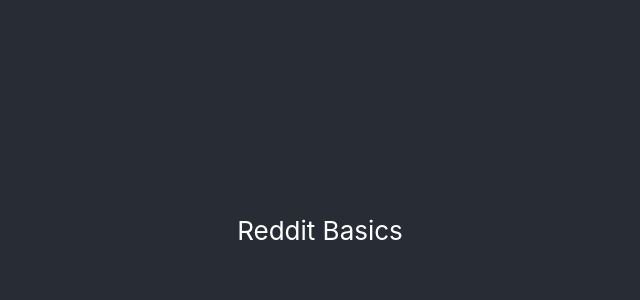
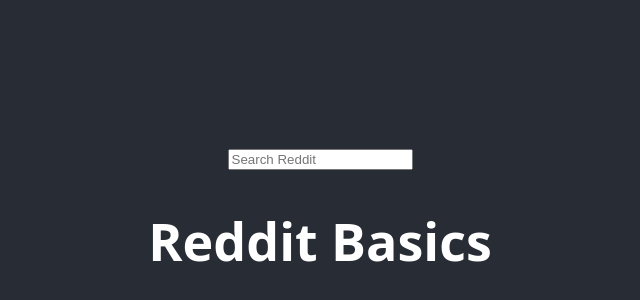
Before and after one commit to Bjsb121/redditbasics, a React (Create React App) app: page / in a window 1280 px wide. Shown: the part 170-470 px from the top of the page, without its empty margins (320-960 px from the left). Built offline with nearby package versions, Linux system fonts and the light colour scheme.

Commit message:
Everything working so far

```diff
--- a/public/index.html
+++ b/public/index.html
@@ -2,7 +2,6 @@
 <html lang="en">
 
 <head>
-  <link rel="stylesheet" href="./index.css" />
   <meta charset="utf-8" />
   <link rel="icon" href="%PUBLIC_URL%/favicon.ico" />
   <meta name="viewport" content="width=device-width, initial-scale=1" />
@@ -10,12 +9,15 @@
   <meta name="description" content="Web site created using create-react-app" />
   <link rel="apple-touch-icon" href="%PUBLIC_URL%/logo192.png" />
   <link rel="manifest" href="%PUBLIC_URL%/manifest.json" />
+  <link rel="preconnect" href="https://fonts.googleapis.com">
+<link rel="preconnect" href="https://fonts.gstatic.com" crossorigin>
   <title>Reddit Basics</title>
 </head>
 
 <body>
   <noscript>You need to enable JavaScript to run this app.</noscript>
-  <div id="root"></div>
+  <div id="root">
+  </div>
 </body>
 
 </html>
--- a/src/App.css
+++ b/src/App.css
@@ -1,11 +1,5 @@
 .App {
   text-align: center;
-}
-
-@media (prefers-reduced-motion: no-preference) {
-  .App-logo {
-    animation: App-logo-spin infinite 20s linear;
-  }
 }
 
 .App-header {
@@ -17,13 +11,5 @@
   justify-content: center;
   font-size: calc(10px + 2vmin);
   color: white;
+  font-family: 'Noto Sans', sans-serif;
 }
-
-@keyframes App-logo-spin {
-  from {
-    transform: rotate(0deg);
-  }
-  to {
-    transform: rotate(360deg);
-  }
-}
--- a/src/App.js
+++ b/src/App.js
@@ -1,12 +1,15 @@
 import './App.css';
+
+<style>
+  @import url('https://fonts.googleapis.com/css2?family=Noto+Sans:ital,wght@0,100;0,200;0,300;0,400;0,500;0,600;0,700;0,800;0,900;1,100;1,200;1,300;1,400;1,500;1,600;1,700;1,800;1,900&display=swap');
+</style>
 
 function App() {
   return (
-    <div className="App">
-      <header className="App-header">
-        <p>
-          Reddit Basics
-        </p>
+    <div className='App'>
+      <header className='App-header'>
+        <input type="text" placeholder="Search Reddit" />
+        <h1>Reddit Basics</h1>
       </header>
     </div>
   );
```
Also changed, not shown: public/index.css (deleted).
